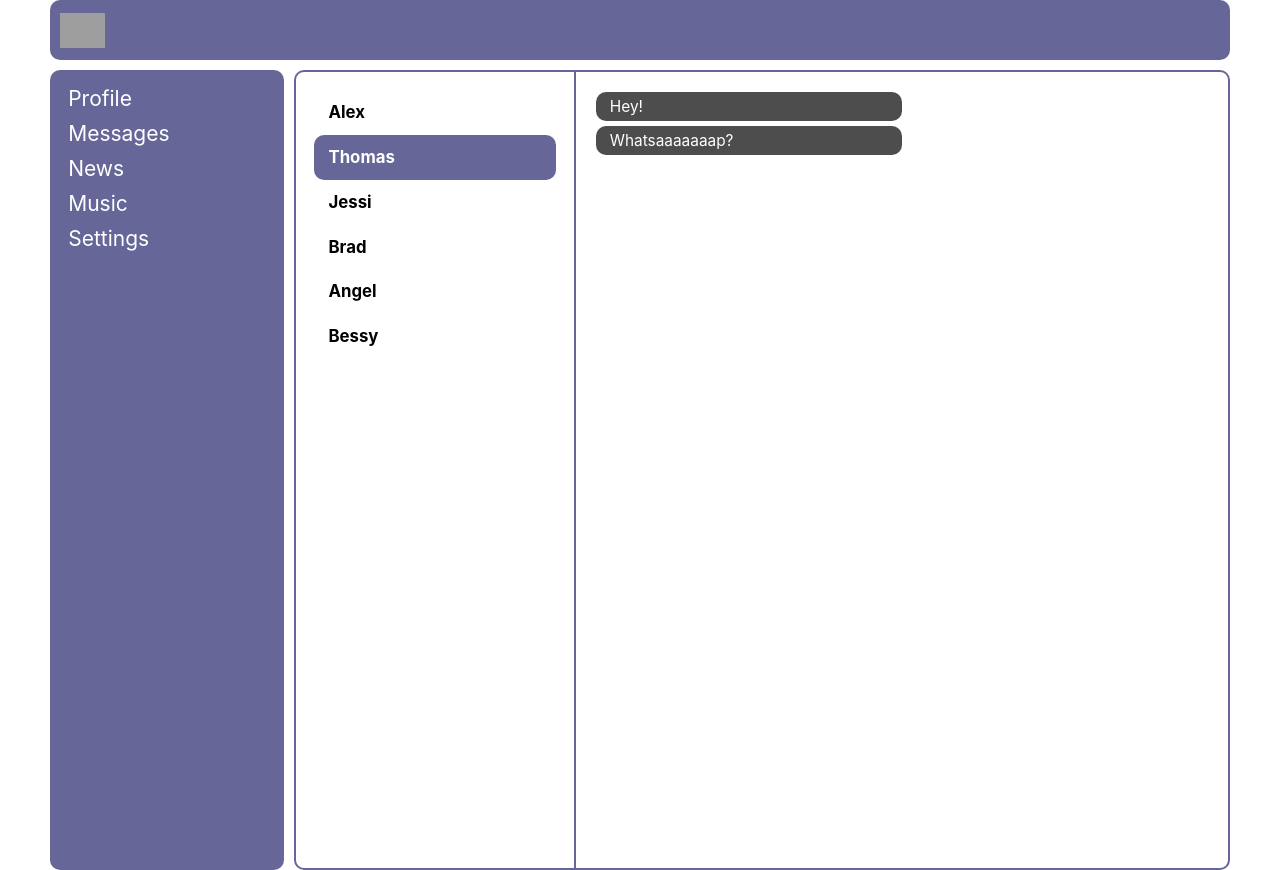
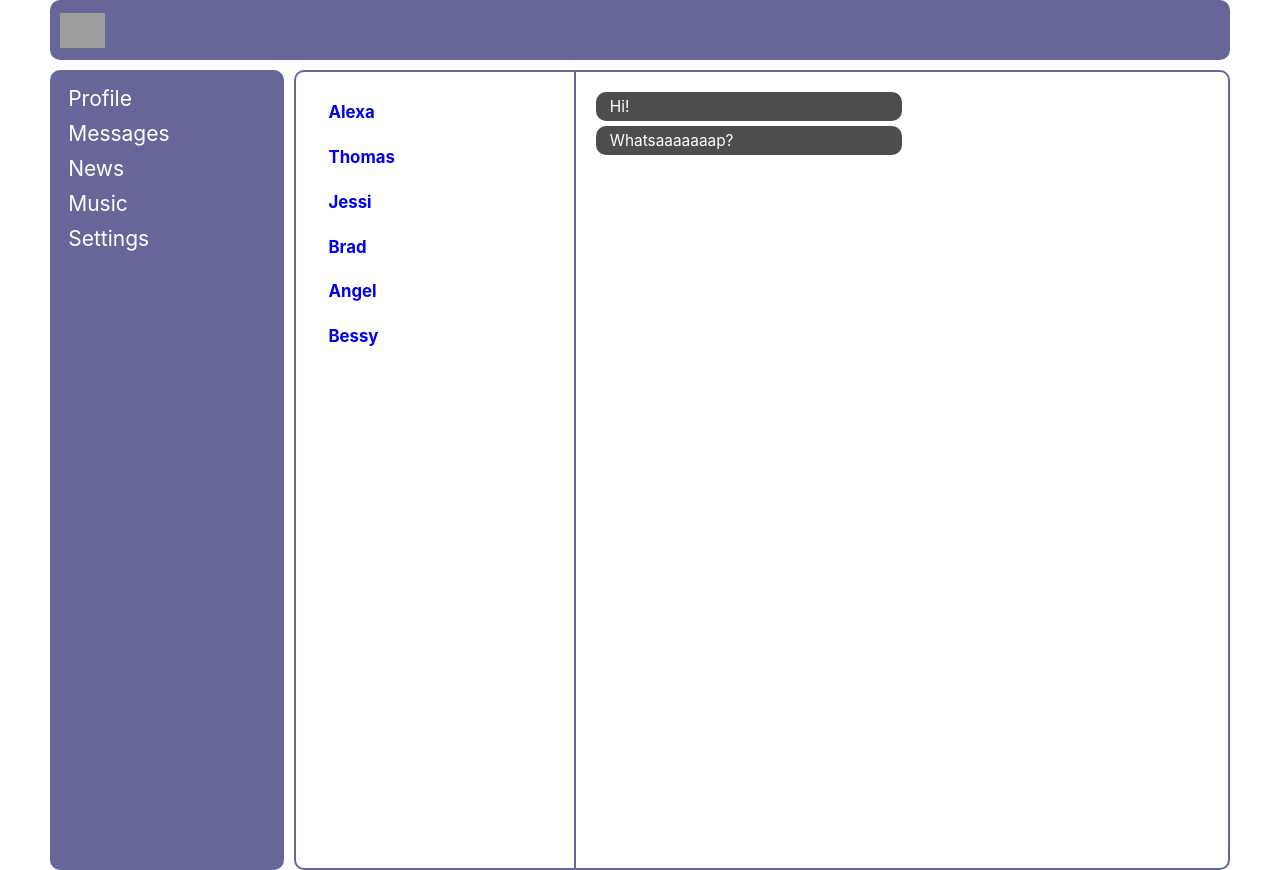
Before and after one commit to Aluminaze/social-network, a React (Create React App) app: page /dialogs in a window 1280 px wide. Built offline with nearby package versions, Linux system fonts and the light colour scheme; grey boxes are pictures that could not be loaded.

Commit message:
Add new component :> DialogItem

```diff
--- /dev/null
+++ b/src/components/Dialogs/DialogItem/DialogItem.jsx
@@ -0,0 +1,13 @@
+import React from 'react';
+import style from './DialogItem.module.css';
+import { NavLink } from 'react-router-dom';
+
+const DialogItem = (props) => {
+    return (
+        <div className={style.dialog__item}>
+            <NavLink to={`/dialogs/${props.id}`}>{props.name}</NavLink>
+        </div>
+    )
+}
+
+export default DialogItem;
--- /dev/null
+++ b/src/components/Dialogs/DialogItem/DialogItem.module.css
@@ -0,0 +1,12 @@
+
+.dialog__item {
+	font-size  : 1.2rem;
+	font-weight: bold;
+	padding    : 1rem;
+}
+
+.dialog__active {
+	background-color: #666699;
+	border-radius   : 10px;
+	color           : white;
+}
--- a/src/components/Dialogs/Dialogs.jsx
+++ b/src/components/Dialogs/Dialogs.jsx
@@ -1,36 +1,43 @@
 import React from 'react';
 import style from './Dialogs.module.css';
+import DialogItem from './DialogItem/DialogItem';
+
+let dialogsData = [
+    { id: 1, name: "Alexa" },
+    { id: 2, name: "Thomas" },
+    { id: 3, name: "Jessi" },
+    { id: 4, name: "Brad" },
+    { id: 5, name: "Angel" },
+    { id: 6, name: "Bessy" }
+]
+
+let messagesData = [
+    { id: 1, message: "Hi!" },
+    { id: 2, message: "Whatsaaaaaaap?" }
+]
+
+const Message = (props) => {
+    return (
+        <div className={style.dialogs__message}>
+            {props.message}
+        </div>
+    )
+}
 
 const Dialogs = (props) => {
     return (
         <section className={style.dialogs}>
             <div className={style.dialogs__list}>
-                <div className={style.dialogs__item}>
-                    Alex
-                </div>
-                <div className={`${style.dialogs__item} ${style.dialogs__active}`}>
-                    Thomas
-                </div>
-                <div className={style.dialogs__item}>
-                    Jessi
-                </div>
-                <div className={style.dialogs__item}>
-                    Brad
-                </div>
-                <div className={style.dialogs__item}>
-                    Angel
-                </div>
-                <div className={style.dialogs__item}>
-                    Bessy
-                </div>
+                <DialogItem name={dialogsData[0].name} id={dialogsData[0].id} />
+                <DialogItem name={dialogsData[1].name} id={dialogsData[1].id} />
+                <DialogItem name={dialogsData[2].name} id={dialogsData[2].id} />
+                <DialogItem name={dialogsData[3].name} id={dialogsData[3].id} />
+                <DialogItem name={dialogsData[4].name} id={dialogsData[4].id} />
+                <DialogItem name={dialogsData[5].name} id={dialogsData[5].id} />
             </div>
             <div className={style.dialogs__messages}>
-                <div className={style.dialogs__message}>
-                    Hey!
-                </div>
-                <div className={style.dialogs__message}>
-                    Whatsaaaaaaap?
-                </div>
+                <Message message={messagesData[0].message} />
+                <Message message={messagesData[1].message} />
             </div>
         </section>
     )
--- a/src/components/Dialogs/Dialogs.module.css
+++ b/src/components/Dialogs/Dialogs.module.css
@@ -14,18 +14,6 @@
 	flex-basis    : 30%;
 	padding       : 1.3rem;
 	border-right  : 2px solid #666699;
-}
-
-.dialogs__item {
-	font-size  : 1.2rem;
-	font-weight: bold;
-	padding    : 1rem;
-}
-
-.dialogs__active {
-	background-color: #666699;
-	border-radius   : 10px;
-	color           : white;
 }
 
 .dialogs__messages {
--- a/src/components/Profile/Posts/Posts.jsx
+++ b/src/components/Profile/Posts/Posts.jsx
@@ -1,6 +1,12 @@
 import React from 'react';
 import style from './Posts.module.css'
 import Post from './Post/Post';
+
+let postsData = [
+  {id: 0, message: "I'm create this application with React technology!", likes: 23},
+  {id: 0, message: "It's my second post on my page :)", likes: 12},
+  {id: 0, message: "It's my first post on my page. WoW!!!", likes: 5},
+]
 
 const Posts = () => {
   return (
@@ -10,9 +16,9 @@ const Posts = () => {
           <textarea className={style.posts__form__input} type="text" placeholder="What is new?"></textarea>
           <input className={style.posts__form__submit} type="submit" value="Add post"></input>
         </form>
-        <Post profile="I'm" message="I'm create this application with React technology!"/>
-        <Post profile="I'm" message="It's my second post on my page :)"/>
-        <Post profile="I'm" message="It's my first post on my page. WoW!!!"/>
+        <Post profile="I'm" message={postsData[0].message} likes={postsData[0].likes} />
+        <Post profile="I'm" message={postsData[1].message} likes={postsData[1].likes} />
+        <Post profile="I'm" message={postsData[2].message} likes={postsData[2].likes} />
       </div>
   )
 }
```
